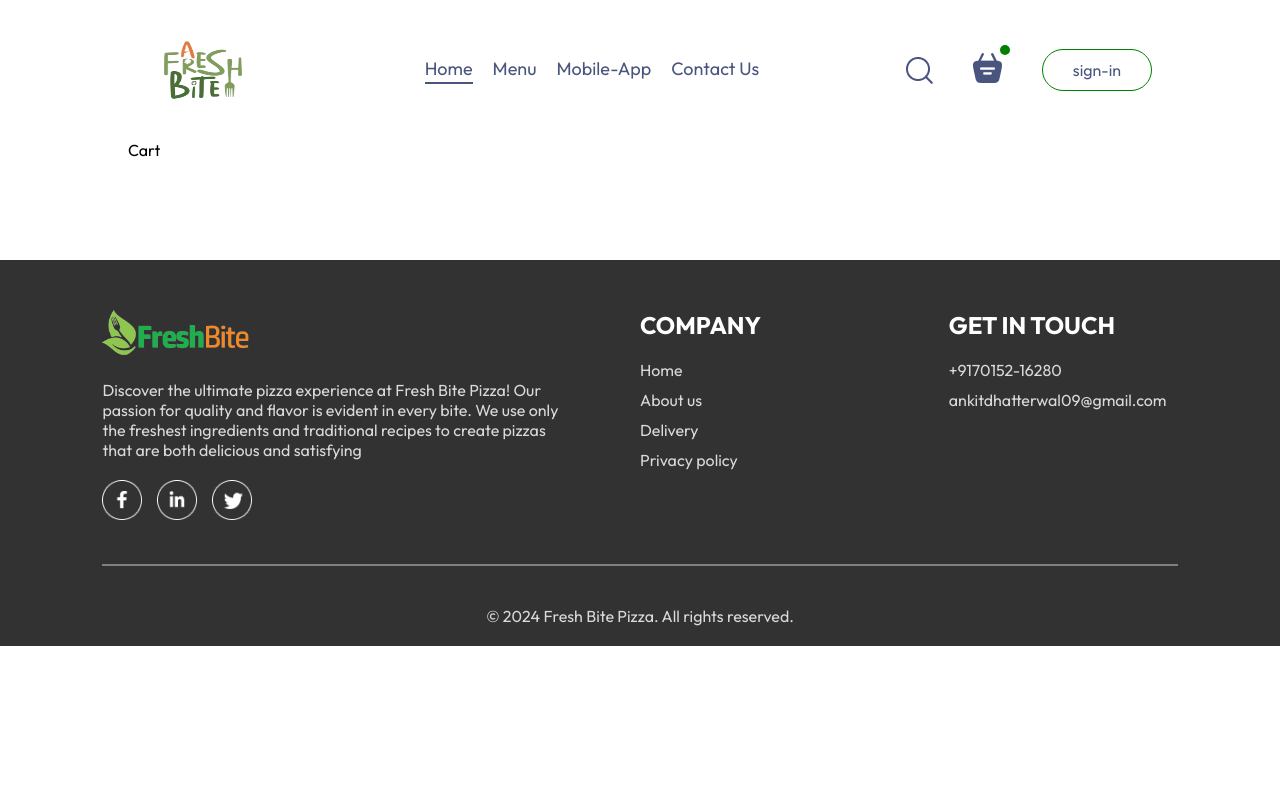
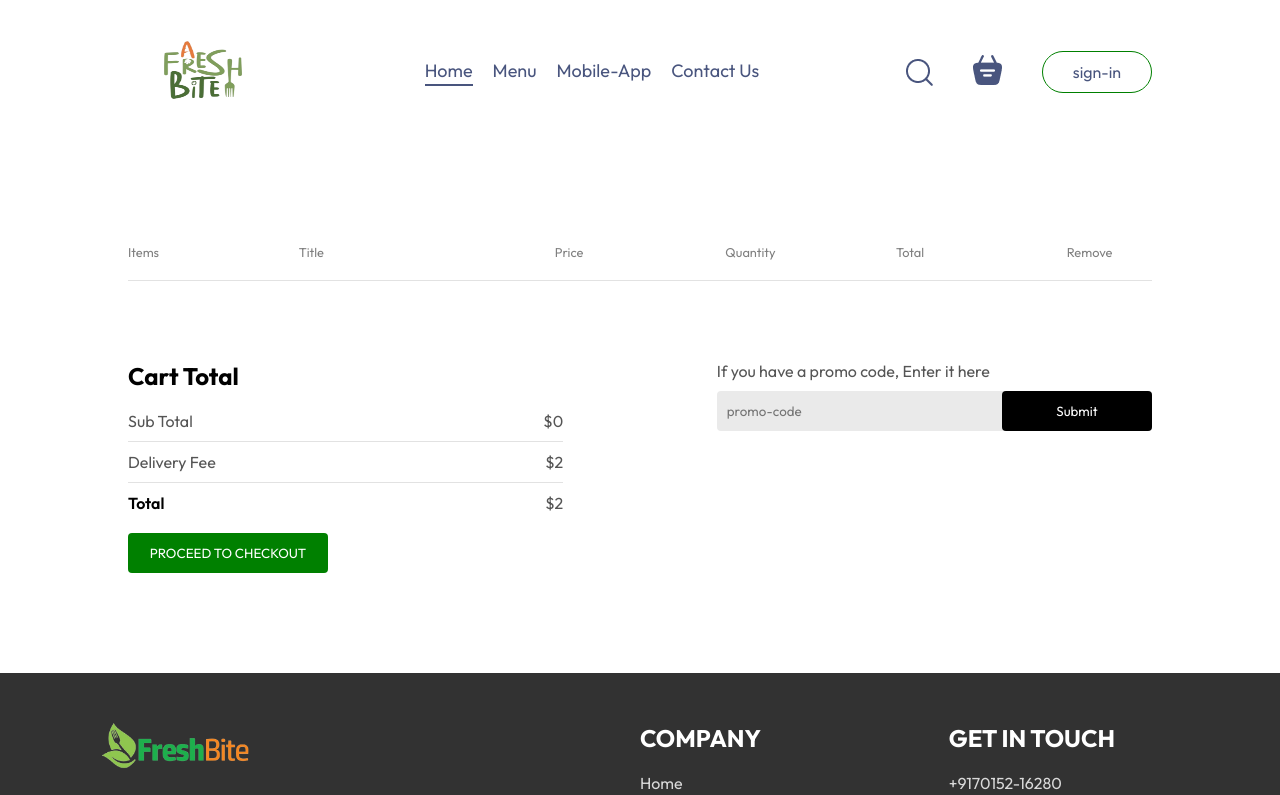
Before and after one commit to Ankit-Dhattarwal/Fresh-Bite, a React (Vite) app in the folder frontend/: page /cart in a window 1280 px wide. Shown: the top 795 px of the page. Built offline with nearby package versions, Linux system fonts and the light colour scheme.

Commit message:
create cart page and also calculate the prize with delivery charge

```diff
--- a/frontend/src/components/Navbar/Navbar.jsx
+++ b/frontend/src/components/Navbar/Navbar.jsx
@@ -1,14 +1,19 @@
 import "./Navbar.css";
 import { assets } from "../../assets/assets";
-import { useState } from "react";
+import { useContext, useState } from "react";
 import { Link } from "react-router-dom";
+import { StoreContext } from "../../context/StoreContext";
 
 const Navbar = ({ setShowLogin }) => {
   const [menu, setMenu] = useState("home");
 
+  const { getTotalCartAmount } = useContext(StoreContext);
+
   return (
     <div className="navbar">
-      <img src={assets.logo} alt="" className="logo" />
+      <Link to="/">
+        <img src={assets.logo} alt="" className="logo" />
+      </Link>
       <ul className="navbar-menu">
         <Link
           to="/"
@@ -42,8 +47,10 @@
       <div className="navbar-right">
         <img src={assets.search_icon} alt="" />
         <div className="navbar-search-icon">
-          <img src={assets.basket_icon} />
-          <div className="dot"></div>
+          <Link to="/cart">
+            <img src={assets.basket_icon} />
+          </Link>
+          <div className={getTotalCartAmount() === 0 ? "" : "dot"}></div>
         </div>
         <div className="navbar-div-button">
           <button onClick={() => setShowLogin(true)} className="navbar-button">
--- a/frontend/src/context/StoreContext.jsx
+++ b/frontend/src/context/StoreContext.jsx
@@ -18,9 +18,20 @@
     setCartItem((prev) => ({ ...prev, [itemId]: prev[itemId] - 1 }));
   };
 
-  useEffect(() => {
-    console.log(cartItem);
-  }, [cartItem]);
+  const getTotalCartAmount = () => {
+    let totalAmount = 0;
+    for (const item in cartItem) {
+      if (cartItem[item] > 0) {
+        let itemInfo = food_list.find((product) => product._id === item);
+        totalAmount += itemInfo.price * cartItem[item];
+      }
+    }
+    return totalAmount;
+  };
+
+  // useEffect(() => {
+  //   console.log(cartItem);
+  // }, [cartItem]);
 
   const contextValue = {
     food_list,
@@ -28,6 +39,7 @@
     setCartItem,
     addToCart,
     removeFromCart,
+    getTotalCartAmount,
   };
   return (
     <StoreContext.Provider value={contextValue}>
--- a/frontend/src/pages/Cart/Cart.css
+++ b/frontend/src/pages/Cart/Cart.css
@@ -0,0 +1,97 @@
+.cart {
+  margin-top: 100px;
+}
+.cart-items-title {
+  display: grid;
+  grid-template-columns: 1fr 1.5fr 1fr 1fr 1fr 0.5fr;
+  align-items: center;
+  color: grey;
+  font-size: max(1vw, 12px);
+}
+.cart-items-item {
+  margin: 10px 0px;
+  color: black;
+}
+.cart-items-item img {
+  width: 50px;
+}
+.cart hr {
+  height: 1px;
+  background-color: #e2e2e2;
+  border: none;
+}
+
+.cart-items-item .cross {
+  cursor: pointer;
+}
+
+.cart-bottom {
+  margin-top: 80px;
+  display: flex;
+  justify-content: space-between;
+  gap: max(12vw, 20px);
+}
+.cart-total {
+  flex: 1;
+  display: flex;
+  flex-direction: column;
+  gap: 20px;
+}
+.cart-total-details {
+  display: flex;
+  justify-content: space-between;
+  color: #555;
+}
+.cart-total hr {
+  margin: 10px 0px;
+}
+.cart-total button {
+  border: none;
+  color: white;
+  background-color: green;
+  width: max(15vw, 200px);
+  padding: 12px 0px;
+  border-radius: 4px;
+  cursor: pointer;
+}
+.total {
+  font-weight: 600;
+  color: black;
+}
+.cart-promocode {
+  flex: 1;
+}
+.cart-promocode p {
+  color: #555;
+}
+.cart-promocode-input {
+  margin-top: 10px;
+  display: flex;
+  justify-content: space-between;
+  align-items: center;
+  background-color: #eaeaea;
+  border-radius: 4px;
+}
+.cart-promocode-input input {
+  background: transparent;
+  border: none;
+  outline: none;
+  padding-left: 10px;
+}
+.cart-promocode-input button {
+  width: max(10vw, 150px);
+  padding: 12px 5px;
+  background-color: black;
+  border: none;
+  color: white;
+  border-radius: 4px;
+}
+
+@media (max-width: 750px) {
+  .cart-bottom {
+    flex-direction: column-reverse;
+  }
+  .cart-promocode {
+    justify-content: start;
+  }
+}
--- a/frontend/src/pages/Cart/Cart.jsx
+++ b/frontend/src/pages/Cart/Cart.jsx
@@ -1,6 +1,75 @@
+import { useContext } from "react";
 import "./Cart.css";
+import { StoreContext } from "../../context/StoreContext";
+import { assets } from "../../assets/assets";
 const Cart = () => {
-  return <div>Cart</div>;
+  const { cartItem, food_list, removeFromCart, getTotalCartAmount } =
+    useContext(StoreContext);
+
+  return (
+    <div className="cart">
+      <div className="cart-items">
+        <div className="cart-items-title">
+          <p>Items</p>
+          <p>Title</p>
+          <p>Price</p>
+          <p>Quantity</p>
+          <p>Total</p>
+          <p>Remove</p>
+        </div>
+        <br />
+        <hr />
+        {food_list.map((item, index) => {
+          if (cartItem[item._id] > 0) {
+            return (
+              <>
+                <div key={index} className="cart-items-title cart-items-item">
+                  <img src={item.image} alt="" />
+                  <p>{item.name}</p>
+                  <p>${item.price}</p>
+                  <p>{cartItem[item._id]}</p>
+                  <p>${item.price * cartItem[item._id]}</p>
+                  <p onClick={() => removeFromCart(item._id)} className="cross">
+                    x
+                  </p>
+                </div>
+                <hr />
+              </>
+            );
+          }
+        })}
+      </div>
+      <div className="cart-bottom">
+        <div className="cart-total">
+          <h2>Cart Total</h2>
+          <div>
+            <div className="cart-total-details">
+              <p>Sub Total</p>
+              <p>${getTotalCartAmount()}</p>
+            </div>
+            <hr />
+            <div className="cart-total-details">
+              <p>Delivery Fee</p>
+              <p>${2}</p>
+            </div>
+            <hr />
+            <div className="cart-total-details">
+              <p className="total">Total</p>
+              <p>${getTotalCartAmount() + 2}</p>
+            </div>
+          </div>
+          <button>PROCEED TO CHECKOUT</button>
+        </div>
+        <div className="cart-promocode">
+          <p>If you have a promo code, Enter it here</p>
+          <div className="cart-promocode-input">
+            <input type="text" placeholder="promo-code" />
+            <button>Submit</button>
+          </div>
+        </div>
+      </div>
+    </div>
+  );
 };
 
 export default Cart;
```
